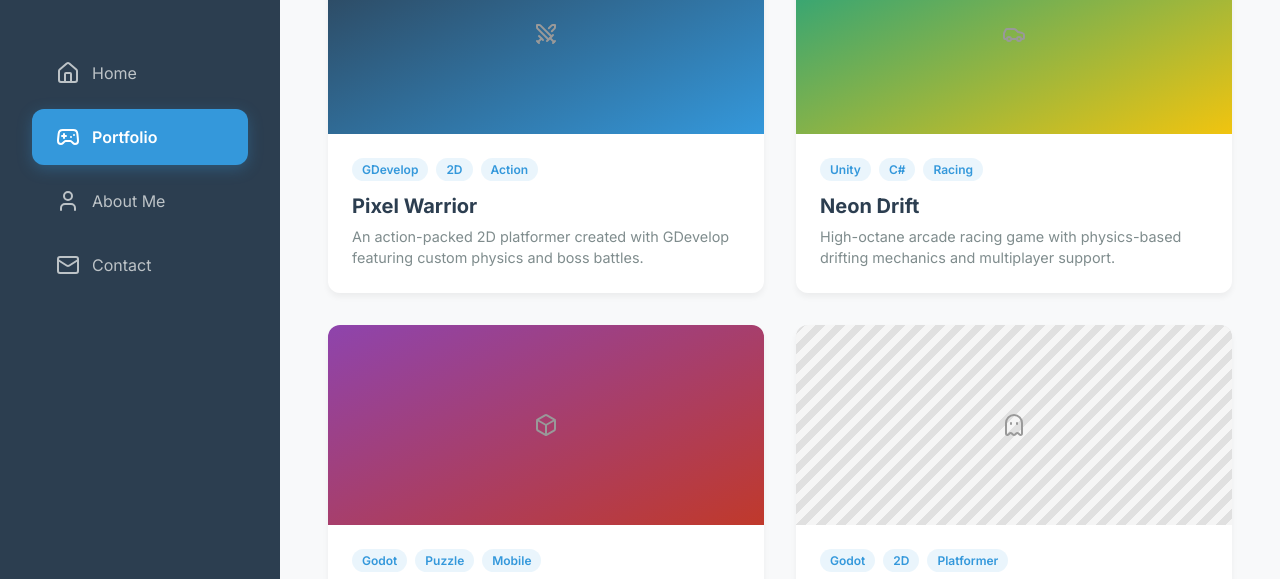
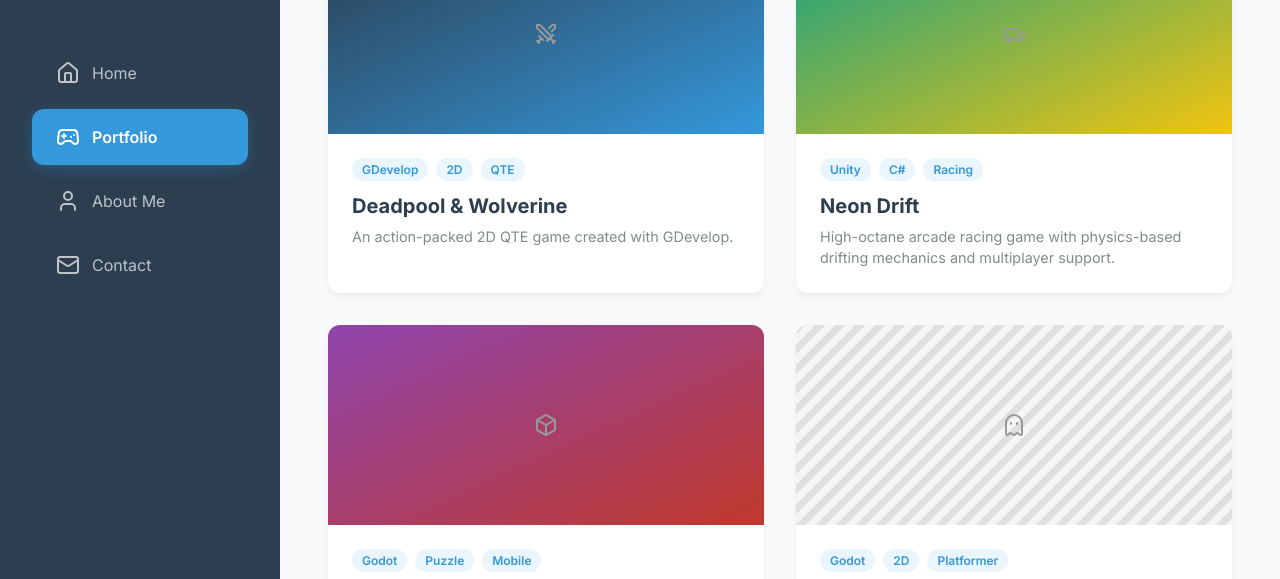
Before and after one commit to ATpro-Apps/ahmed-atef, a plain HTML site: page index.html in a window 1280 px wide. Both pictures are taken after a click on the button "Portfolio". Shown: the part 221-800 px from the top of the page. Drawn offline with nearby package versions, Linux system fonts and the light colour scheme.

Commit message:
Update index.html

```diff
--- a/index.html
+++ b/index.html
@@ -598,10 +598,10 @@
                         <div class="card-tags">
                             <span class="tag">GDevelop</span>
                             <span class="tag">2D</span>
-                            <span class="tag">Action</span>
+                            <span class="tag">QTE</span>
                         </div>
-                        <h3 class="card-title">Pixel Warrior</h3>
-                        <p class="card-desc">An action-packed 2D platformer created with GDevelop featuring custom physics and boss battles.</p>
+                        <h3 class="card-title">Deadpool & Wolverine</h3>
+                        <p class="card-desc">An action-packed 2D QTE game created with GDevelop.</p>
                     </div>
                 </article>
 
```
